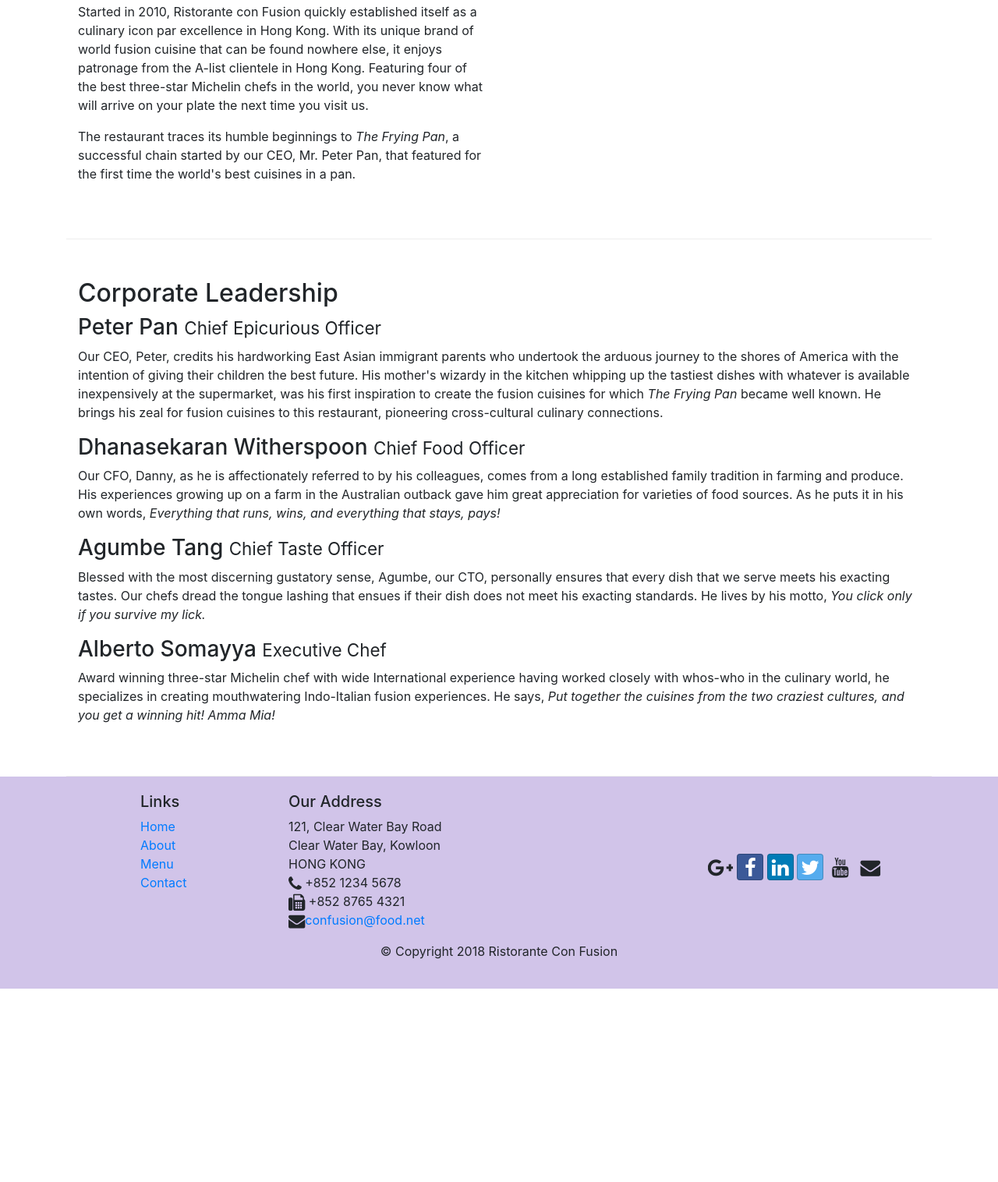
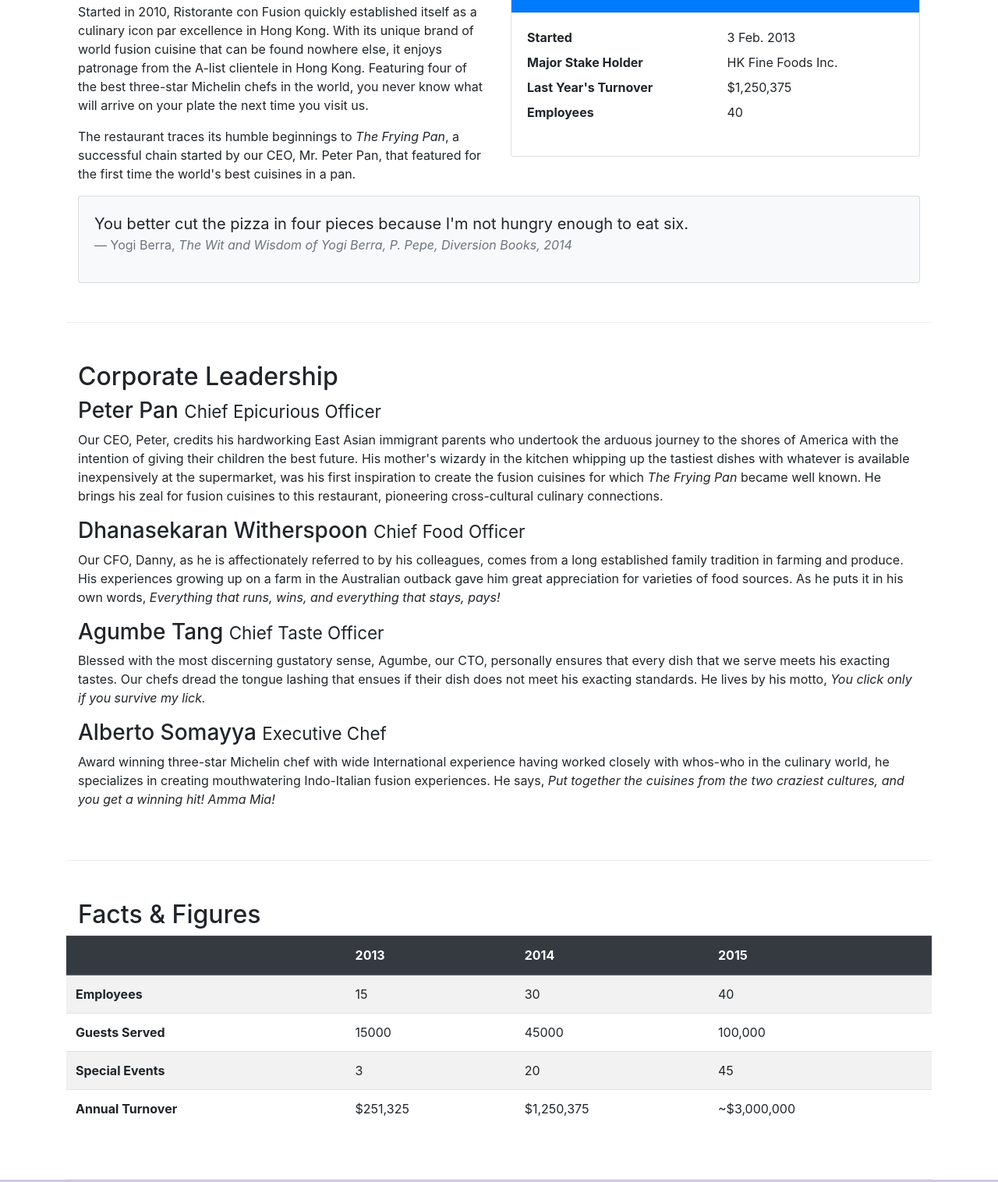
Before and after one commit to VarunMandadapu/confusion, a website: page aboutus.html in a window 1280 px wide. Shown: the part 558-2074 px from the top of the page at 78% size. Before the commit the page ends 1826 px from the top, so only its background shows below. Drawn offline with nearby package versions, Linux system fonts and the light colour scheme.

Commit message:
tables and cards

```diff
--- a/aboutus.html
+++ b/aboutus.html
@@ -64,6 +64,35 @@
                 <p>Started in 2010, Ristorante con Fusion quickly established itself as a culinary icon par excellence in Hong Kong. With its unique brand of world fusion cuisine that can be found nowhere else, it enjoys patronage from the A-list clientele in Hong Kong.  Featuring four of the best three-star Michelin chefs in the world, you never know what will arrive on your plate the next time you visit us.</p>
                 <p>The restaurant traces its humble beginnings to <em>The Frying Pan</em>, a successful chain started by our CEO, Mr. Peter Pan, that featured for the first time the world's best cuisines in a pan.</p>
             </div>
+            <div class="col-12 col-sm-6">
+                <div class="card">
+                    <h3 class="card-header bg-primary text-white">Facts At a Glance</h3>
+                    <div class="card-body">
+                        <dl class="row">
+                            <dt class="col-6">Started</dt>
+                            <dd class="col-6">3 Feb. 2013</dd>
+                            <dt class="col-6">Major Stake Holder</dt>
+                            <dd class="col-6">HK Fine Foods Inc.</dd>
+                            <dt class="col-6">Last Year's Turnover</dt>
+                            <dd class="col-6">$1,250,375</dd>
+                            <dt class="col-6">Employees</dt>
+                            <dd class="col-6">40</dd>
+                        </dl>
+                    </div>
+                </div>
+            </div>
+            <div class="col-12">
+                <div class="card card-body bg-light">
+                    <blockquote class="blockquote">
+                        <p class="mb-0">You better cut the pizza in four pieces because
+                            I'm not hungry enough to eat six.</p>
+                        <footer class="blockquote-footer">Yogi Berra,
+                            <cite title="Source Title">The Wit and Wisdom of Yogi Berra,
+                            P. Pepe, Diversion Books, 2014</cite>
+                        </footer>
+                    </blockquote>
+                </div>
+            </div>
             <div class="col col-sm col-md">
             </div>
         </div>
@@ -82,6 +111,52 @@
                 <p class="d-none d-sm-block">Award winning three-star Michelin chef with wide International experience having worked closely with whos-who in the culinary world, he specializes in creating mouthwatering Indo-Italian fusion experiences. He says, <em>Put together the cuisines from the two craziest cultures, and you get a winning hit! Amma Mia!</em></p>
             </div>
        </div>
+       <div class="row row-content">
+        <div class="col-12 col-sm-9">
+            <h2>Facts &amp; Figures</h2>
+        </div>
+         <div class="col-12 col-sm-3">
+        </div> <div class="table-responsive">
+            <table class="table table-striped">
+                <thead class="thead-dark">
+                    <tr>
+                        <th>&nbsp;</th>
+                        <th>2013</th>
+                        <th>2014</th>
+                        <th>2015</th>
+                    </tr>
+                </thead>
+                <tbody>
+                    <tr>
+                        <th>Employees</th>
+                        <td>15</td>
+                        <td>30</td>
+                        <td>40</td>
+                    </tr>
+                    <tr>
+                        <th>Guests Served</th>
+                        <td>15000</td>
+                        <td>45000</td>
+                        <td>100,000</td>
+                    </tr>
+                    <tr>
+                        <th>Special Events</th>
+                        <td>3</td>
+                        <td>20</td>
+                        <td>45</td>
+                    </tr>
+                    <tr>
+                        <th>Annual Turnover</th>
+                        <td>$251,325</td>
+                        <td>$1,250,375</td>
+                        <td>~$3,000,000</td>
+                    </tr>
+                </tbody>
+            </table>
+        </div>
+
+   </div>
+
 
     </div>
 
```
